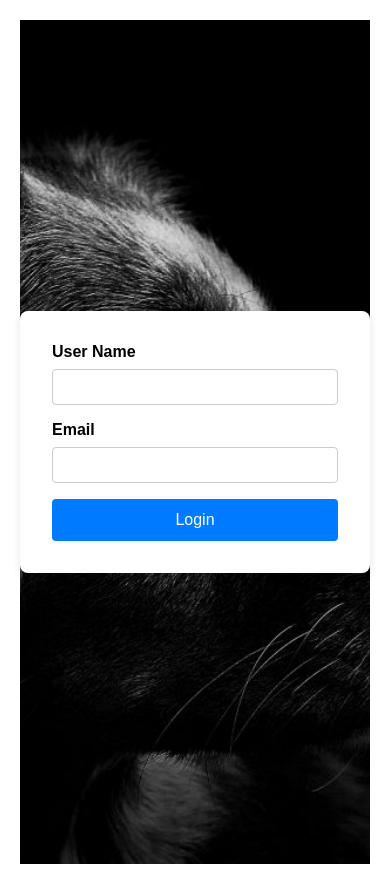
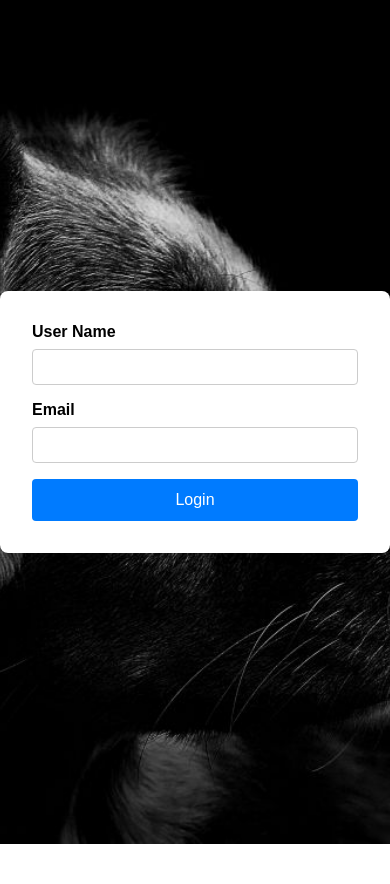
Before and after one commit to NirvanaDogra/find-me-a-dog, a Next.js app: page / in a window 390 px wide. After the commit the page ends 844 px from the top, so only its background shows below. Built offline with nearby package versions, Linux system fonts and the light colour scheme.

Commit message:
improved styling for mobile

```diff
--- a/app/components/SearchDropdown.tsx
+++ b/app/components/SearchDropdown.tsx
@@ -50,12 +50,11 @@ const SearchDropdown = ({
 
     return (
         <div className={styles.searchContainer}>
-            <div className={styles.inputWrapper}>
+            <div className={styles.searchinputWrapper}>
                 {selectedBreeds.map((breed, index) => (
                     <Chips key={index} name={breed} onRemove={handleChipRemove} />
                 ))}
-                <input
-                    className={styles.search}
+                <input className={styles.search}
                     type="text"
                     placeholder="Search for dogs in your area"
                     value={search}
--- a/app/globals.css
+++ b/app/globals.css
@@ -1,6 +1,29 @@
 :root {
   --background: #ffffff;
   --foreground: #171717;
+  --font-size-body: 1rem;
+  --font-size-heading: 1.5rem;
+  --font-subheading: 1.2rem;
+  --spacing: 1rem;
+  --primary-color: #007bff;
+  --hover-primary-color: #0056b3;;
+  --secondary-color: #6c757d;
+  --success-color: #28a745;
+  --danger-color: #dc3545;
+  --warning-color: #ffc107;
+  --info-color: #17a2b8;
+  --padding-1: 0.25rem; /* Fibonacci sequence: 1 */
+  --padding-2: 0.5rem;  /* Fibonacci sequence: 2 */
+  --padding-3: 0.75rem; /* Fibonacci sequence: 3 */
+  --padding-5: 1.25rem; /* Fibonacci sequence: 5 */
+  --padding-8: 2rem;    /* Fibonacci sequence: 8 */
+  --padding-13: 3.25rem;/* Fibonacci sequence: 13 */
+  --border-radius-1: 0.125rem; /* Fibonacci sequence: 1 */
+  --border-radius-2: 0.25rem;  /* Fibonacci sequence: 2 */
+  --border-radius-3: 0.375rem; /* Fibonacci sequence: 3 */
+  --border-radius-5: 0.625rem; /* Fibonacci sequence: 5 */
+  --border-radius-8: 1rem;     /* Fibonacci sequence: 8 */
+  --border-radius-13: 1.625rem;/* Fibonacci sequence: 13 */
 }
 
 @media (prefers-color-scheme: dark) {
@@ -14,12 +37,21 @@ html,
 body {
   overflow-x: hidden;
   box-sizing: border-box;
+  width: 100%;
+  height: 100%;
+}
+
+html,
+body,
+body * {
+  font-size: var(--font-size-body);
+  color: var(--foreground);
 }
 
 body {
-  padding: 20px;
   color: var(--foreground);
   background: var(--background);
+
   font-family: Arial, Helvetica, sans-serif;
   -webkit-font-smoothing: antialiased;
   -moz-osx-font-smoothing: grayscale;
```
Also changed, not shown: app/components/SearchDropdown.module.css (+22 -25 lines), app/dashboard/dashboard.module.css (+23 -8 lines), app/dashboard/page.tsx (+5 -4 lines).
